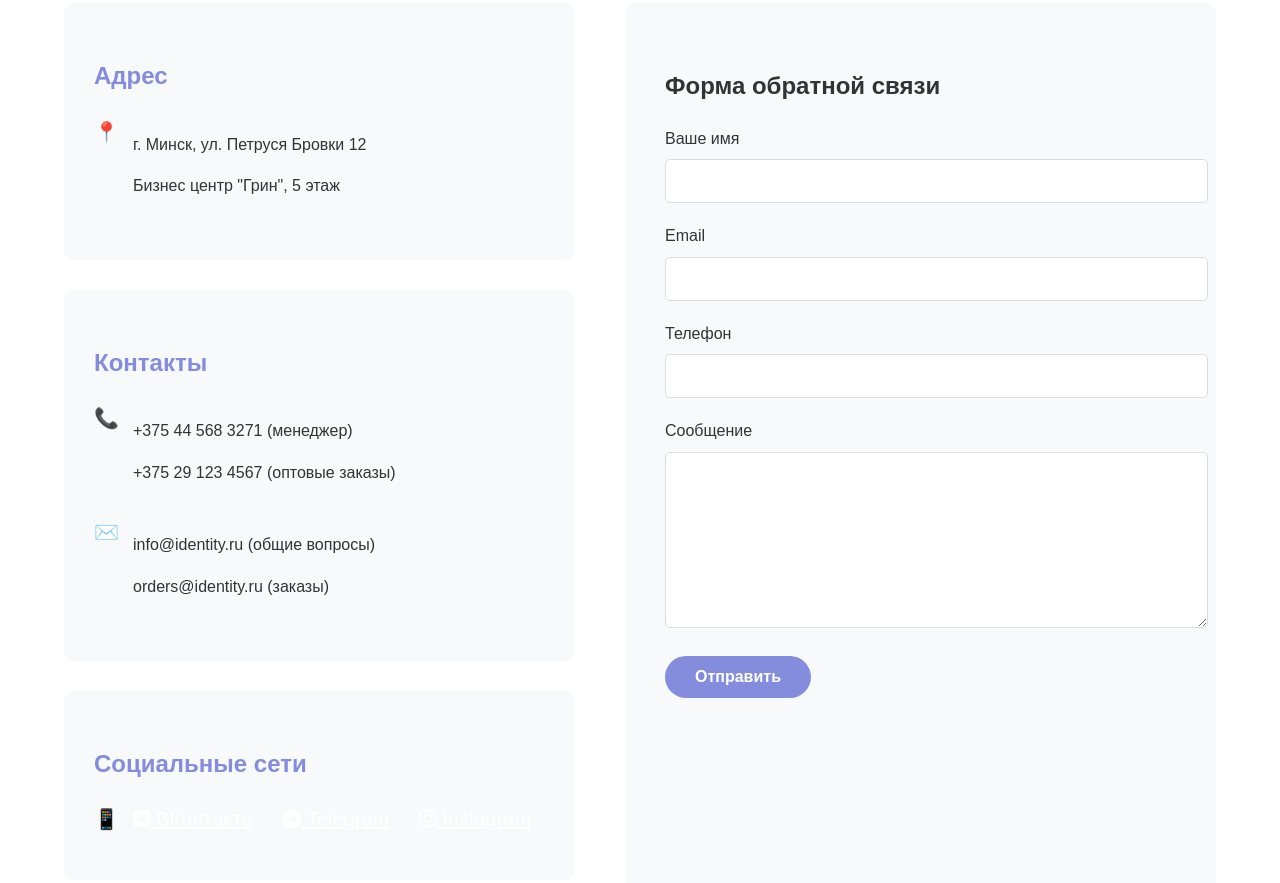
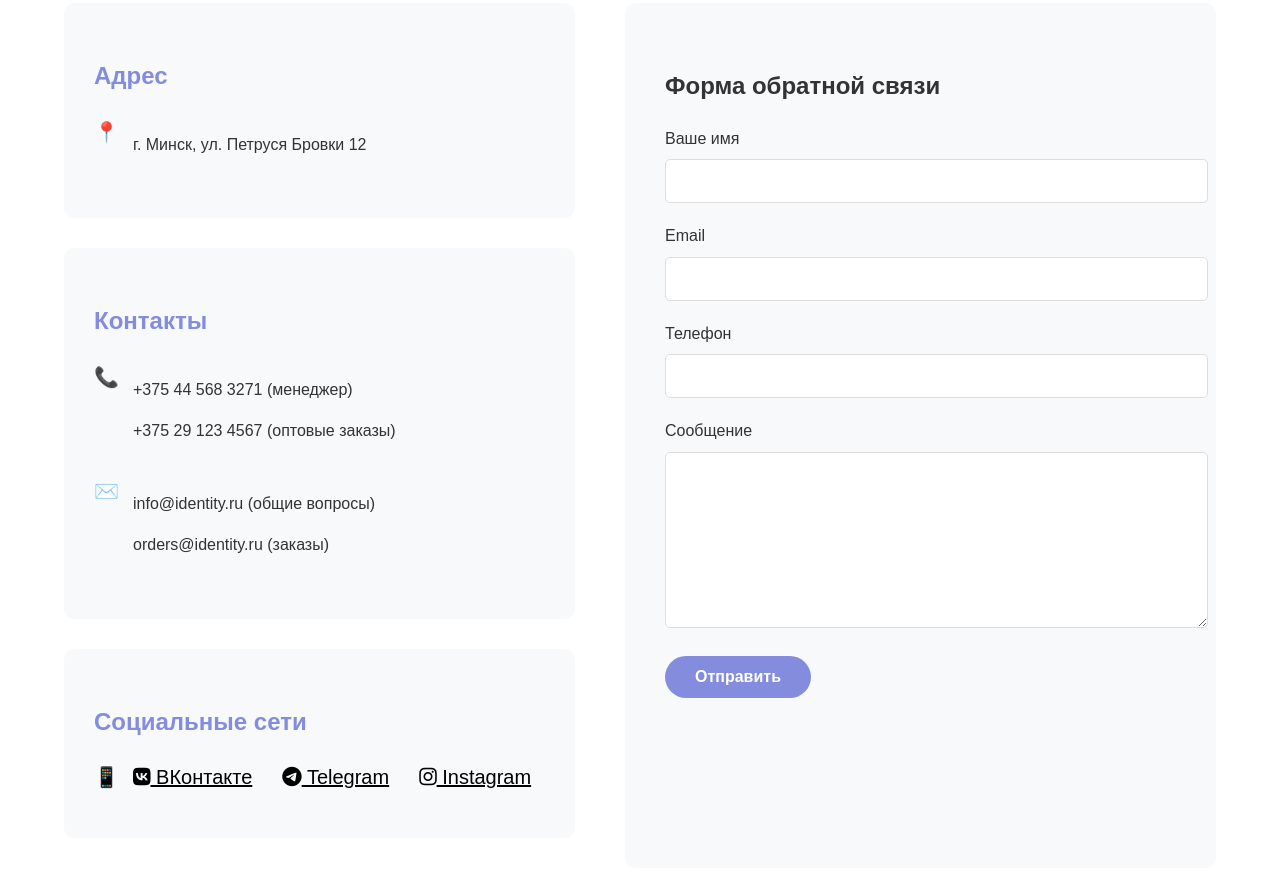
Before and after one commit to senya-gg/ident1ty.github.io, a plain HTML site: page contacts.html in a window 1280 px wide. Shown: the part 690-1573 px from the top of the page. Drawn offline with Linux system fonts and the light colour scheme.

Commit message:
Update contacts.html

```diff
--- a/contacts.html
+++ b/contacts.html
@@ -275,7 +275,7 @@
         }
 
         .social-links a {
-            color: white;
+            color: black;
             font-size: 20px;
         }
 
@@ -340,7 +340,6 @@
                             <div class="contact-icon">📍</div>
                             <div>
                                 <p>г. Минск, ул. Петруся Бровки 12</p>
-                                <p>Бизнес центр "Грин", 5 этаж</p>
                             </div>
                         </div>
                     </div>
```
